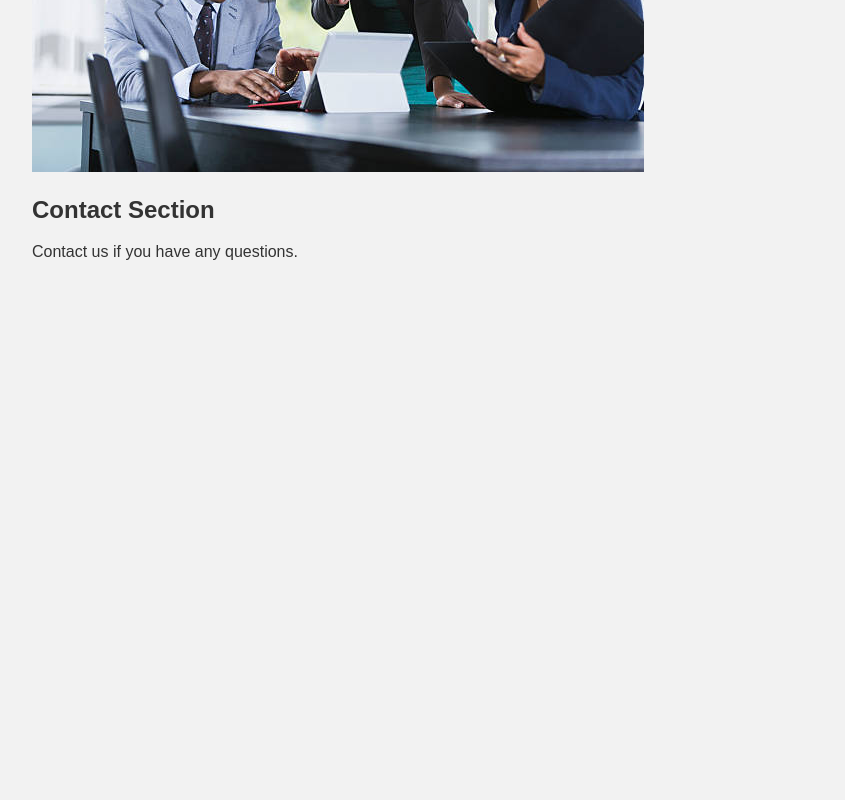
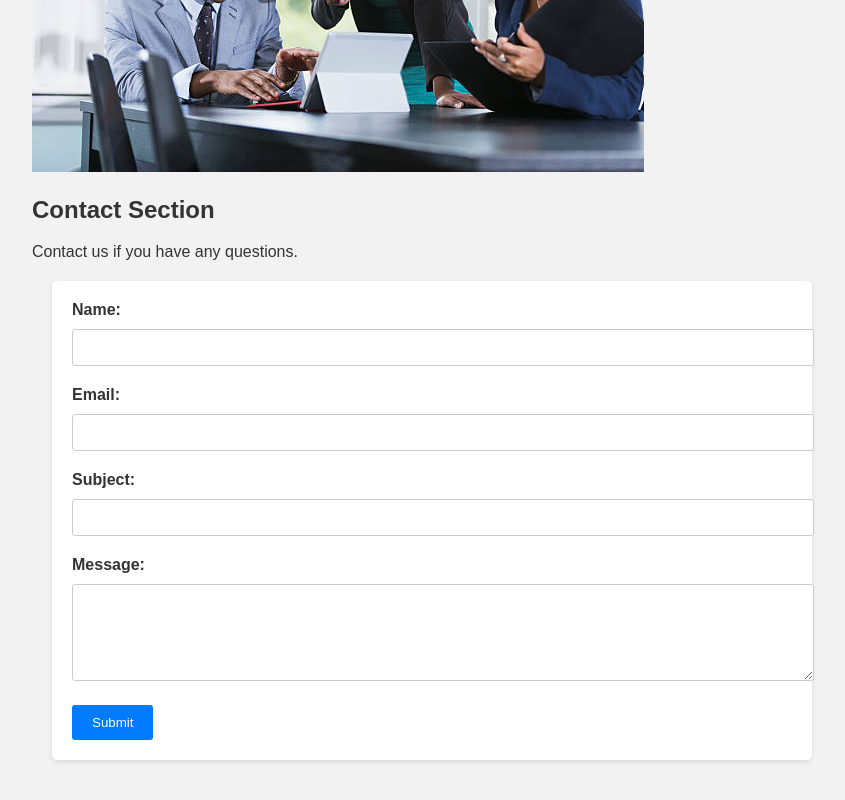
Before and after one commit to awssecwestafrica/simple-static-website, a plain HTML site: page index.html in a window 1280 px wide. Shown: the part 946-1746 px from the top of the page, without its empty margins (208-1053 px from the left). Before the commit the page ends 1227 px from the top, so only its background shows below. Drawn offline with Linux system fonts and the light colour scheme.

Commit message:
form html and styling

```diff
--- a/index.html
+++ b/index.html
@@ -36,6 +36,23 @@
             <section id="contact">
                 <h2>Contact Section</h2>
                 <p>Contact us if you have any questions.</p>
+                <div class="container">
+                    <form action="#" method="post">
+                        <label for="name">Name:</label>
+                        <input type="text" id="name" name="name" required>
+
+                        <label for="email">Email:</label>
+                        <input type="email" id="email" name="email" required>
+
+                        <label for="subject">Subject:</label>
+                        <input type="text" id="subject" name="subject" required>
+
+                        <label for="message">Message:</label>
+                        <textarea id="message" name="message" rows="5" required></textarea>
+
+                        <input type="submit" value="Submit">
+                    </form>
+                </div>
             </section>
         </main>
     </div>
--- a/style.css
+++ b/style.css
@@ -37,3 +37,48 @@ nav li {
 }
 
 /* Add more styles as needed */
+
+/* CSS for the Form */
+form {
+    background-color: #fff;
+    border-radius: 5px;
+    padding: 20px;
+    box-shadow: 0 2px 5px rgba(0, 0, 0, 0.1);
+}
+
+label {
+    display: block;
+    margin-bottom: 10px;
+    font-weight: bold;
+}
+
+input[type="text"],
+input[type="email"],
+textarea {
+    width: 100%;
+    padding: 10px;
+    margin-bottom: 20px;
+    border: 1px solid #ccc;
+    border-radius: 3px;
+}
+
+textarea {
+    resize: vertical;
+}
+
+input[type="submit"] {
+    background-color: #007bff;
+    color: #fff;
+    border: none;
+    padding: 10px 20px;
+    border-radius: 3px;
+    cursor: pointer;
+}
+
+input[type="submit"]:hover {
+    background-color: #0056b3;
+}
+
+input[type="submit"]:focus {
+    outline: none;
+}
```
